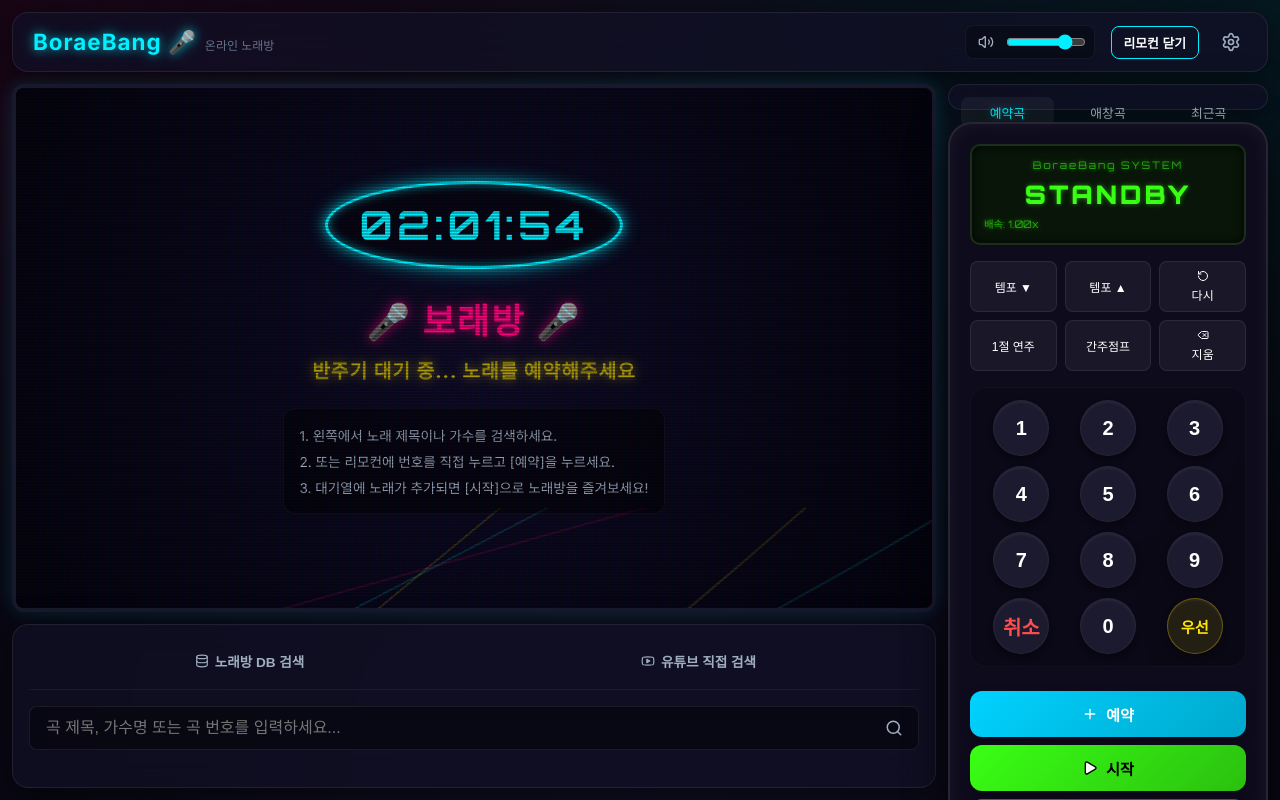
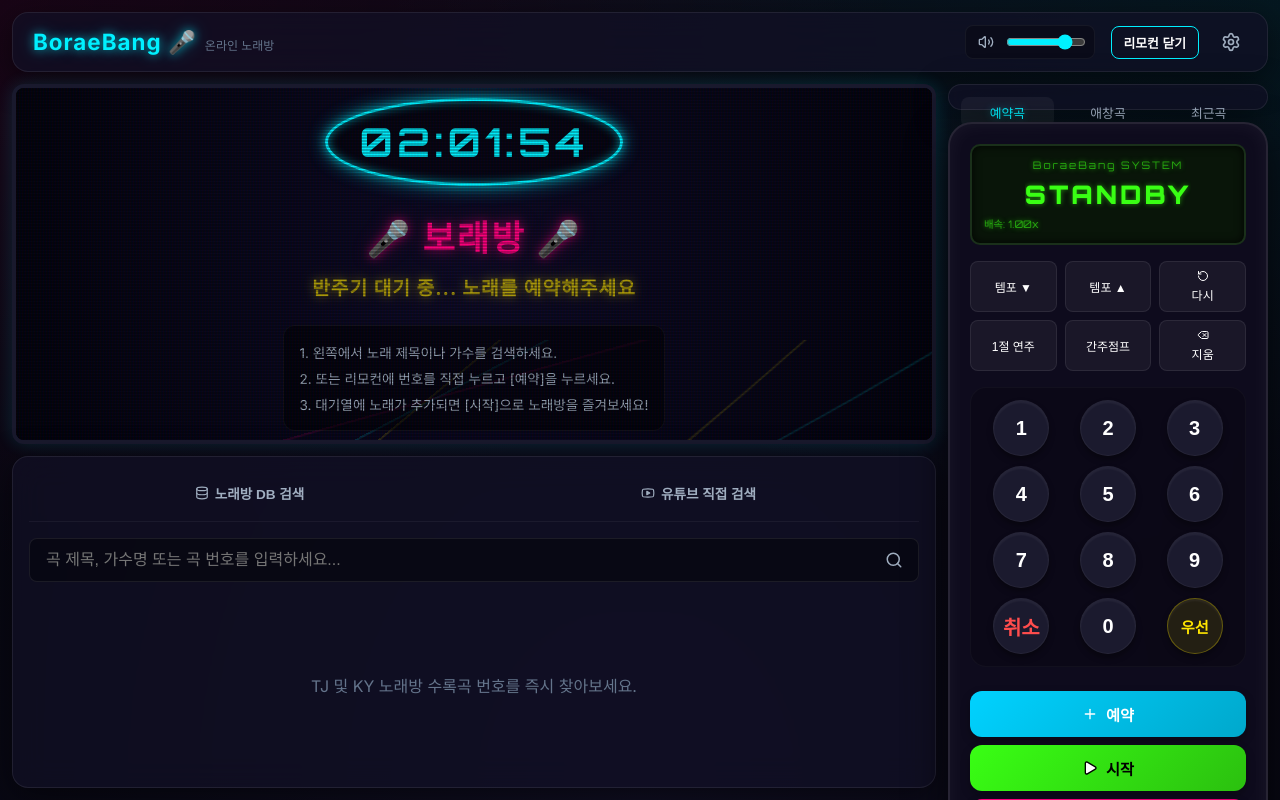
Before and after one commit to tramper2/BoraeBang, a React (Vite) app: page / in a window 1280 px wide. Built offline with nearby package versions, Linux system fonts and the light colour scheme.

Commit message:
style: Limit player max-height and use aspect-ratio to prevent squishing search panel

```diff
--- a/src/components/KaraokePlayer.jsx
+++ b/src/components/KaraokePlayer.jsx
@@ -291,7 +291,8 @@ export default function KaraokePlayer({
 // Inline Styles for Player Screen
 const playerScreenStyle = {
   width: '100%',
-  paddingBottom: '56.25%', // 16:9 Aspect Ratio
+  aspectRatio: '16/9',
+  maxHeight: '45vh', // Prevent player from taking too much vertical space on wide screens
   position: 'relative',
   background: '#05050f',
   overflow: 'hidden'
```
